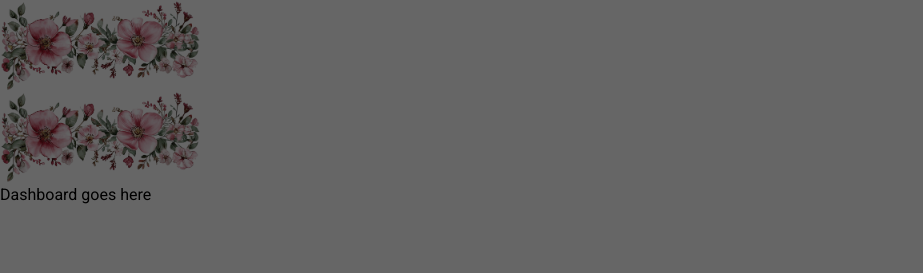
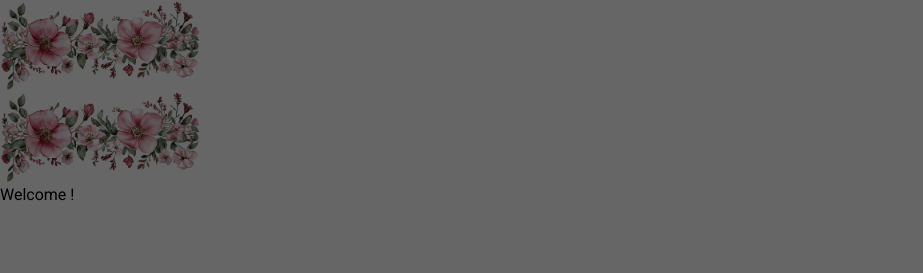
Before and after one commit to kaneeldias/wedding-game, a Next.js app: page /dashboard in a window 1280 px wide. Shown: the top 273 px of the page, without its empty margins (0-923 px from the left). Built offline with nearby package versions, Linux system fonts and the light colour scheme.

Commit message:
Add name modal

```diff
--- a/src/app/dashboard/page.tsx
+++ b/src/app/dashboard/page.tsx
@@ -1,14 +1,17 @@
 "use client"
 
 import NameModal from "@/components/NameModal";
+import {useState} from "react";
 
 export default function Dashboard() {
+    const [name, setName] = useState<string | null>(localStorage.getItem("name"));
+
     return (
         <>
             <div>
-                Dashboard goes here
+                Welcome {name}!
             </div>
-            <NameModal/>
+            <NameModal setName={setName}/>
         </>
     );
 }
--- a/src/components/NameModal.tsx
+++ b/src/components/NameModal.tsx
@@ -4,7 +4,11 @@ import {Button, Modal, TextInput} from "@mantine/core";
 import {useDisclosure} from "@mantine/hooks";
 import {useEffect, useState} from "react";
 
-export default function NameModal() {
+type Props = {
+    setName: (name: string) => void;
+}
+
+export default function NameModal(props: Props) {
     const [opened, {open, close}] = useDisclosure(false);
     const [nameInput, setNameInput] = useState("");
     const [error, setError] = useState("");
@@ -29,6 +33,7 @@ export default function NameModal() {
 
     function submitName() {
         localStorage.setItem("name", nameInput);
+        props.setName(nameInput);
         close();
     }
 
```
